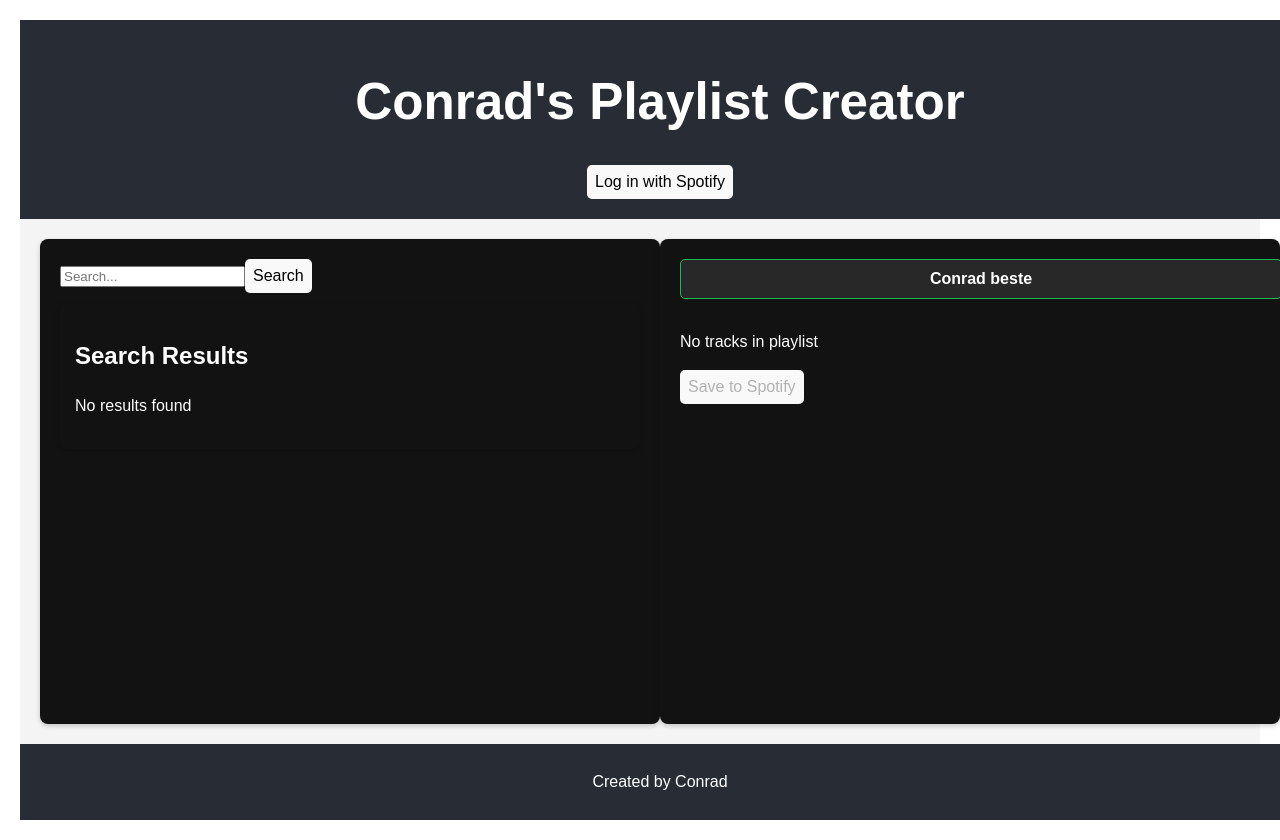
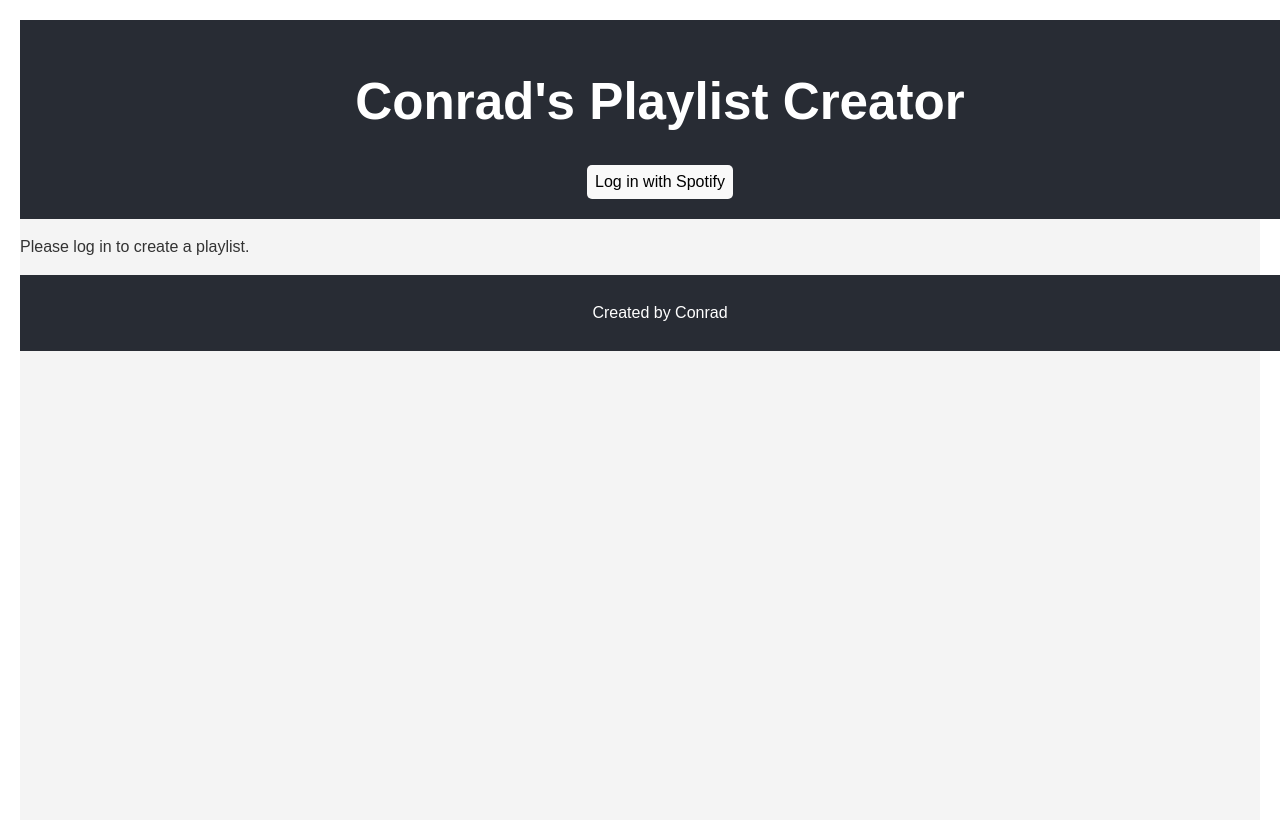
Before and after one commit to cobergmann/jammming, a React (Vite) app: page / in a window 1280 px wide. Built offline with nearby package versions, Linux system fonts and the light colour scheme.

Commit message:
hide if not signed in

```diff
--- a/src/App.jsx
+++ b/src/App.jsx
@@ -152,12 +152,15 @@ function App() {
     }
   };
 
+  const token = localStorage.getItem('spotifyToken');
+
   return (
     <div className="app-container">
       <header className="app-header">
         <h1>Conrad's Playlist Creator</h1>
         <Login />
       </header>
+      {token ? (
         <main className="app-main">
           <div className="search-container">
             <SearchBar onSearch={onSearch} />
@@ -176,6 +179,9 @@ function App() {
             handleSaveToSpotify={handleSaveToSpotify}
           />
         </main>
+      ) : (
+        <p>Please log in to create a playlist.</p>
+      )}
       <footer className="app-footer">
         <p>Created by Conrad</p>
       </footer>
```
Also changed, not shown: 1 other file (tests, documents, lock files or other folders). Lines whose indentation alone changed are shown as unchanged.
